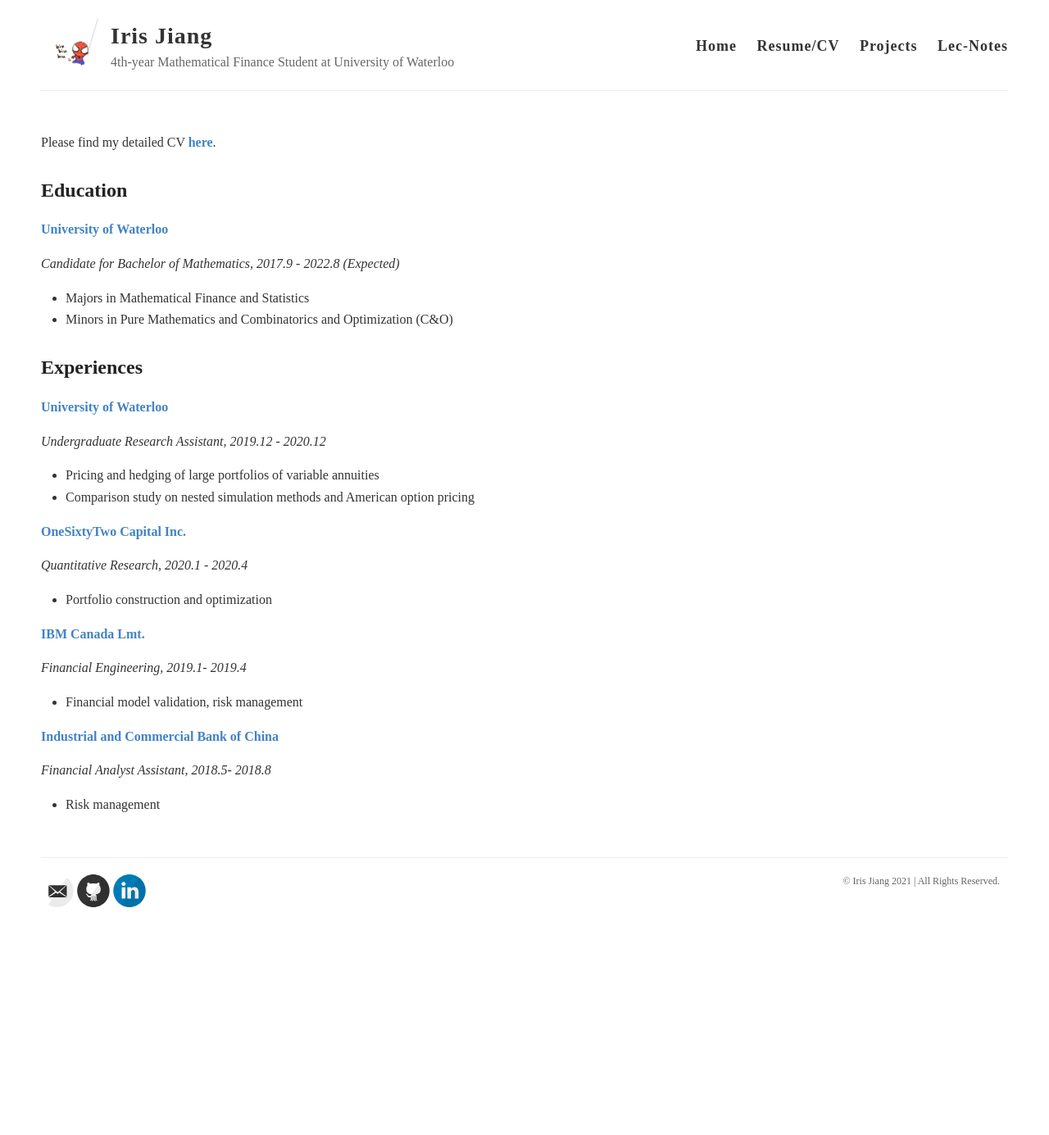
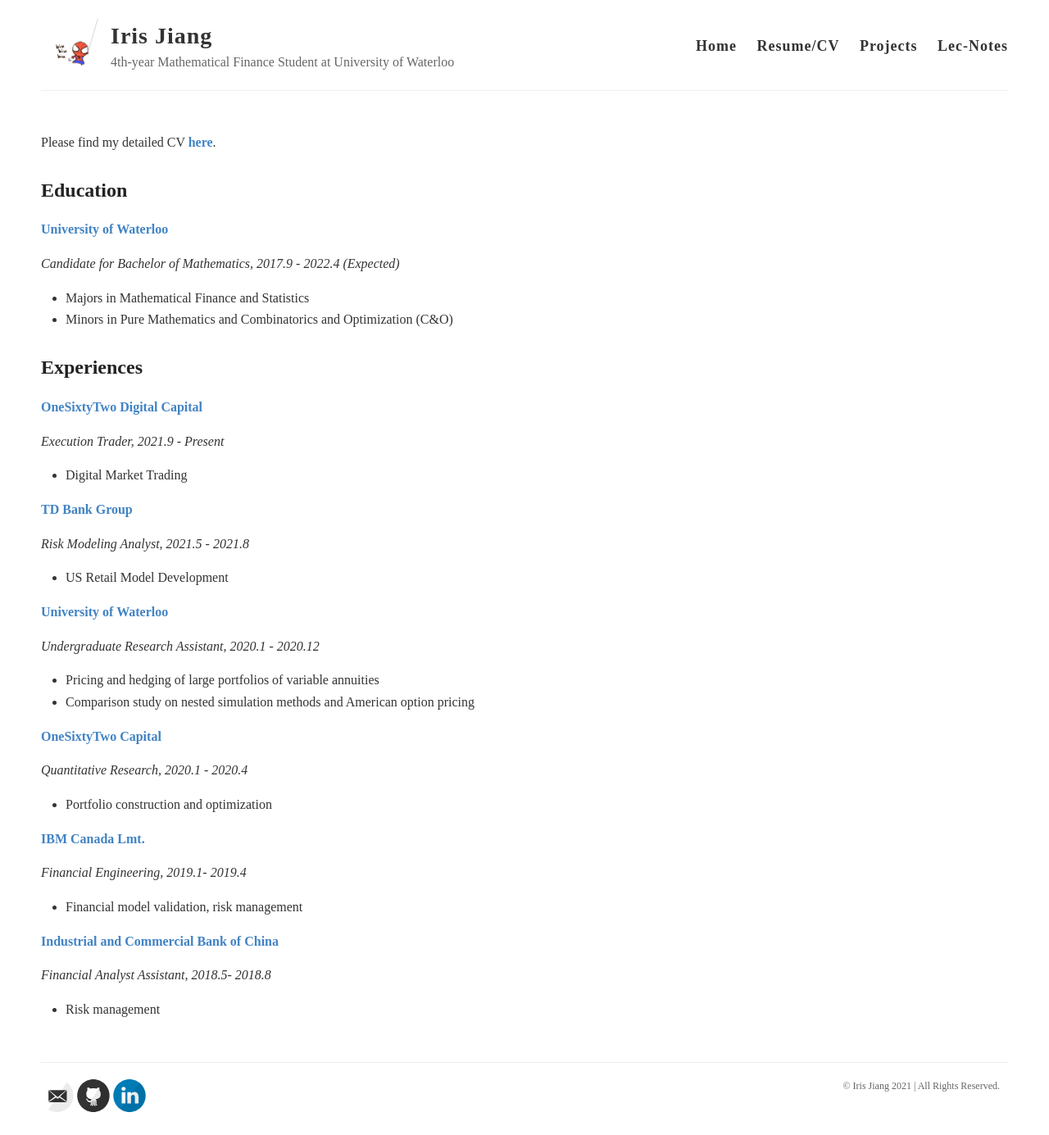
Before and after one commit to my-jiang/my-jiang.github.io, a Jekyll site: the page built from resume/resume.md, in a window 1280 px wide and 1385 px high. Shown: the whole window at 82% size. Built offline with Jekyll 4.4.1, drawn with Linux system fonts in a browser that asks for light colours.

Commit message:
Fall 2021 update

```diff
--- a/resume/resume.md
+++ b/resume/resume.md
@@ -12,7 +12,7 @@
 
 **[University of Waterloo](https://uwaterloo.ca/)**
 
-*Candidate for Bachelor of Mathematics, 2017.9 - 2022.8 (Expected)*
+*Candidate for Bachelor of Mathematics, 2017.9 - 2022.4 (Expected)*
 
 - Majors in Mathematical Finance and Statistics
 - Minors in Pure Mathematics and Combinatorics and Optimization (C&O)
@@ -21,14 +21,26 @@
 
 ## Experiences
 
+**[OneSixtyTwo Digital Capital](https://162digitalcapital.com/)**
+
+*Execution Trader, 2021.9 - Present*
+
+- Digital Market Trading
+
+**[TD Bank Group](https://www.td.com/ca/en/personal-banking/)**
+
+*Risk Modeling Analyst, 2021.5 - 2021.8*
+
+- US Retail Model Development
+
 **[University of Waterloo](https://uwaterloo.ca/)**
 
-*Undergraduate Research Assistant, 2019.12 - 2020.12*
+*Undergraduate Research Assistant, 2020.1 - 2020.12*
 
 - Pricing and hedging of large portfolios of variable annuities
 - Comparison study on nested simulation methods and American option pricing
 
-**[OneSixtyTwo Capital Inc.](https://162digitalcapital.com/)**
+**[OneSixtyTwo Capital](https://162digitalcapital.com/)**
 
 *Quantitative Research, 2020.1 - 2020.4*
 
```
Also changed, not shown: 1 other file.
